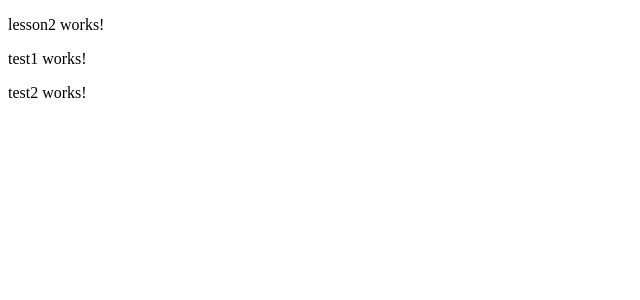
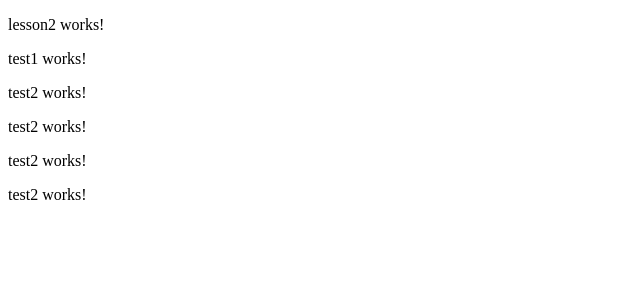
Before and after one commit to ForgeTech/agrardata, an Angular app: page /lesson2 in a window 1280 px wide. Shown: the top 300 px of the page, without its empty margins (0-640 px from the left). Built offline with nearby package versions, Linux system fonts and the light colour scheme.

Commit message:
Added example for local service

```diff
--- a/src/app/modules/lesson2/components/lesson2/lesson2.component.html
+++ b/src/app/modules/lesson2/components/lesson2/lesson2.component.html
@@ -1,3 +1,6 @@
 <p>lesson2 works!</p>
 <app-test1></app-test1>
 <app-test2></app-test2>
+<app-test2></app-test2>
+<app-test2></app-test2>
+<app-test2></app-test2>
--- a/src/app/modules/lesson2/components/test2/test2.component.ts
+++ b/src/app/modules/lesson2/components/test2/test2.component.ts
@@ -1,10 +1,14 @@
 import { Component, OnInit } from '@angular/core';
 import { SharedServiceService } from '../../service/shared-service.service';
+import { SharedService3Service } from '../../service/shared-service3.service';
 
 @Component({
   selector: 'app-test2',
   templateUrl: './test2.component.html',
-  styleUrls: ['./test2.component.scss']
+  styleUrls: ['./test2.component.scss'],
+  providers: [
+    { provide: SharedServiceService, useClass: SharedService3Service }
+  ],
 })
 export class Test2Component implements OnInit {
 
--- /dev/null
+++ b/src/app/modules/lesson2/service/shared-service3.service.ts
@@ -0,0 +1,16 @@
+import { Injectable } from '@angular/core';
+import { Shared } from '../shared';
+
+@Injectable({
+  providedIn: 'root'
+})
+export class SharedService3Service implements Shared {
+
+  constructor() {
+    console.log('SharedService3 created');
+  }
+
+  public test( name: string ) {
+    console.log('SharedService3: ', name );
+  }
+}
```
Also changed, not shown: 1 other file (tests, documents, lock files or other folders).
